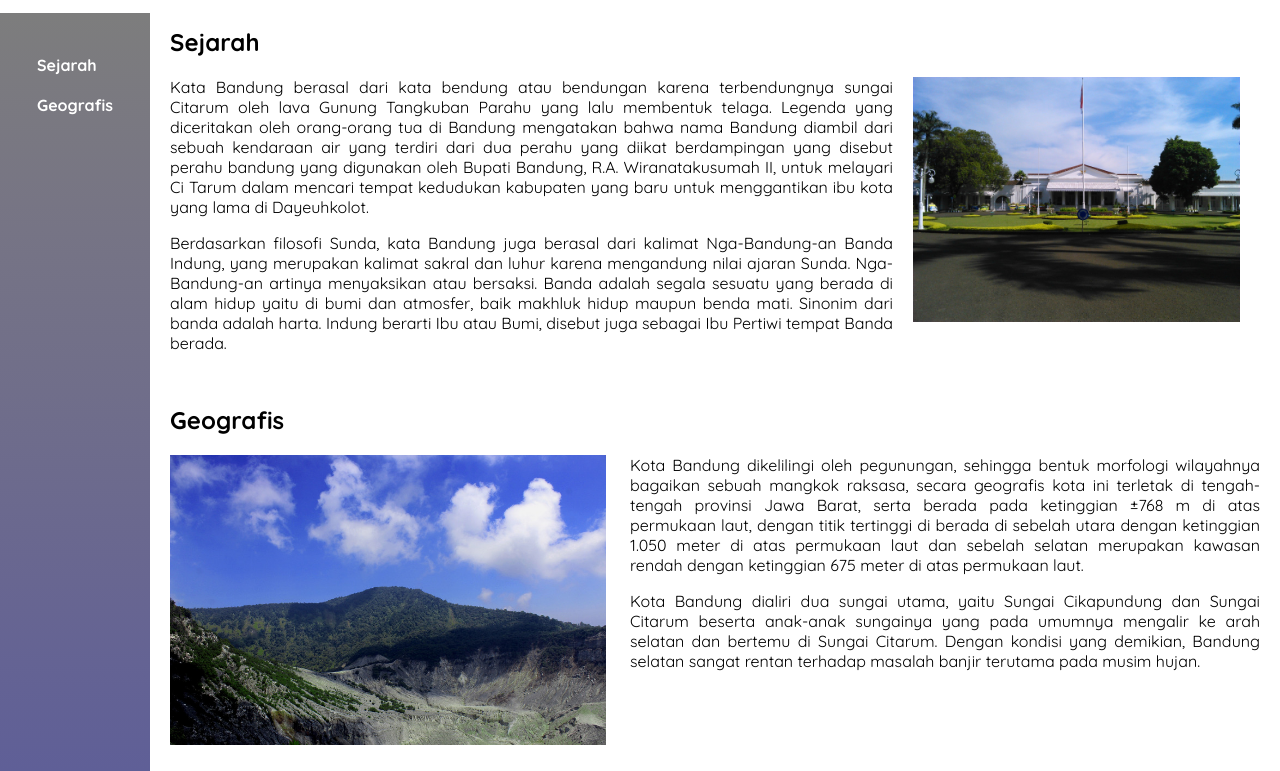
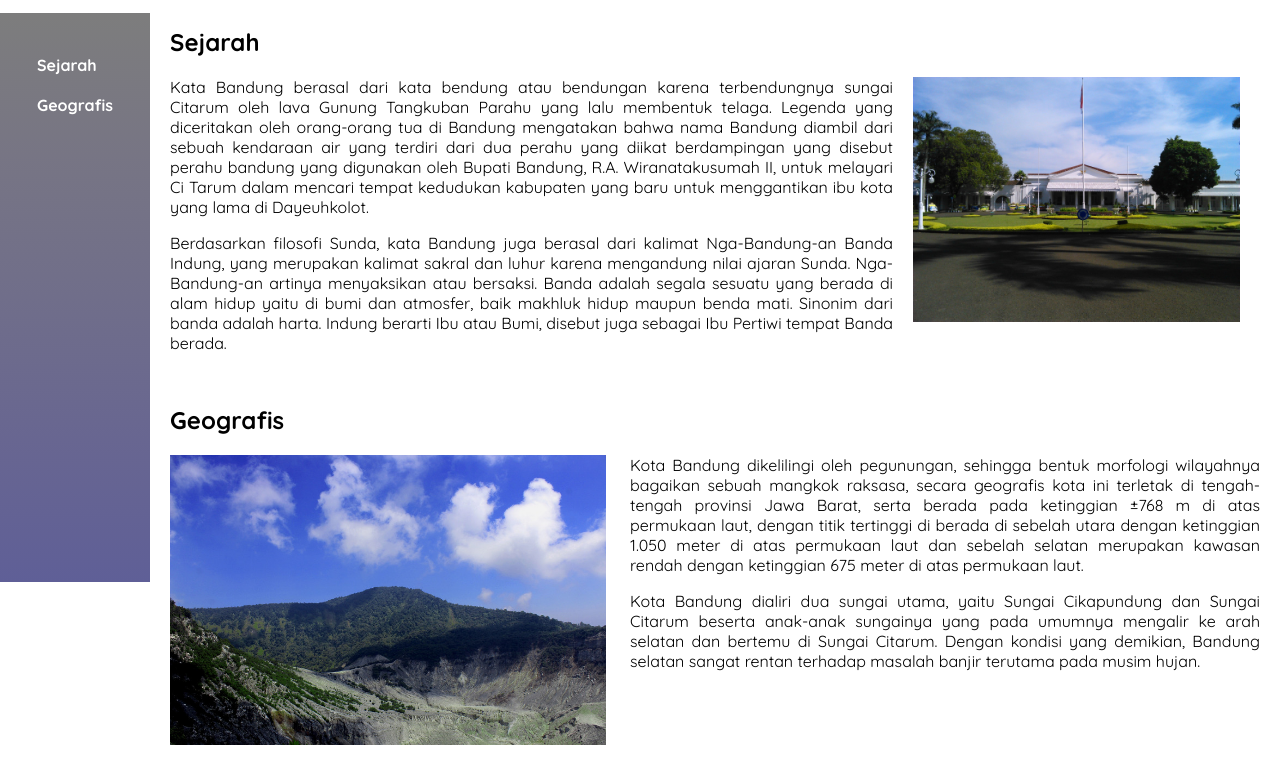
Before and after one commit to alsafau10/week-3-abp, a plain HTML site: page index.html in a window 1280 px wide. Shown: the part 141-912 px from the top of the page. Drawn offline with Linux system fonts and the light colour scheme.

Commit message:
changes on style.css

```diff
--- a/style.css
+++ b/style.css
@@ -68,7 +68,7 @@ aside>nav {
     flex: 1;
     flex-direction: column;
     background-image: linear-gradient(to top, #5f5f97, #686691, #706e8a, #777584, #7d7d7d);
-    height: 100%;
+    height: 75%;
     top: -10px;
 }
 
```
